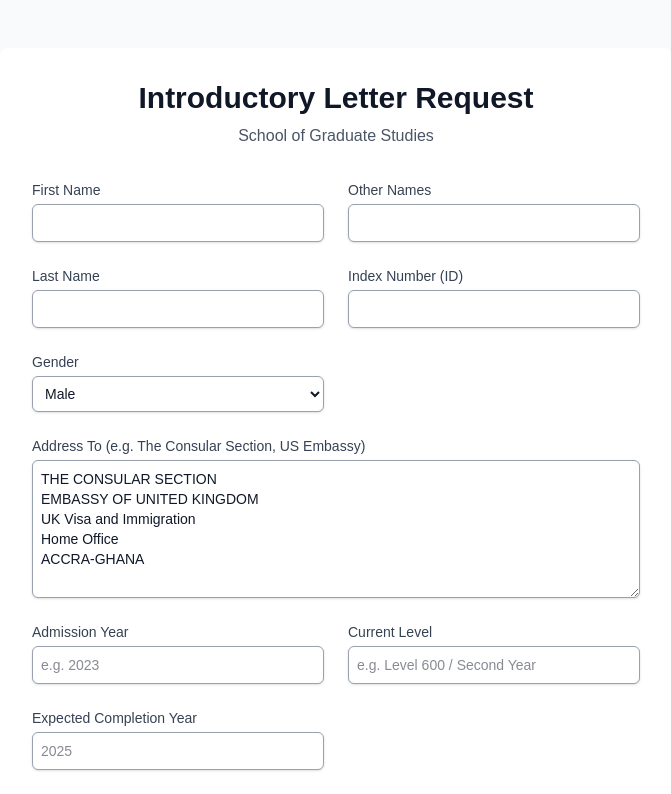
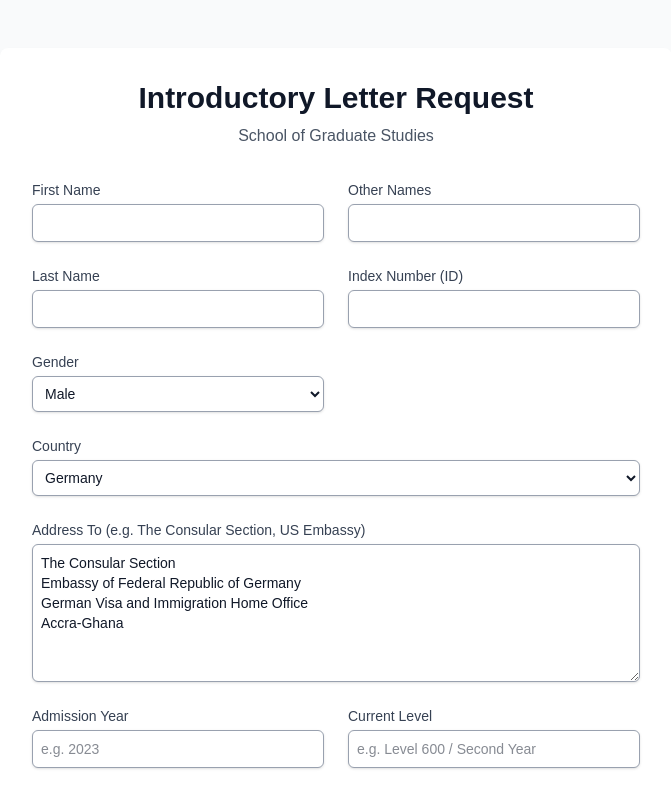
Before and after one commit to Edinam27/english-proficiency, a Next.js app: page /introductory in a window 1280 px wide. Shown: the top 794 px of the page, without its empty margins (304-975 px from the left). Built offline with nearby package versions, Linux system fonts and the light colour scheme.

Commit message:
feat: add country field and auto-populate consular addresses

```diff
--- a/app/api/students/[id]/route.ts
+++ b/app/api/students/[id]/route.ts
@@ -16,6 +16,7 @@ const updateSchema = z.object({
   admissionYear: z.string().optional(),
   currentLevel: z.string().optional(),
   purpose: z.string().optional(),
+  country: z.string().optional(),
   graduationDate: z.string().optional(),
   certificateNumber: z.string().optional(),
 });
--- a/app/api/students/route.ts
+++ b/app/api/students/route.ts
@@ -22,6 +22,7 @@ const studentSchema = z.object({
   admissionYear: z.string().optional(),
   currentLevel: z.string().optional(),
   purpose: z.string().optional(),
+  country: z.string().optional(),
 
   // Attestation fields
   graduationDate: z.string().optional(),
--- a/app/introductory/page.tsx
+++ b/app/introductory/page.tsx
@@ -1,11 +1,21 @@
 'use client';
 
-import React, { useState } from 'react';
+import React, { useState, useEffect } from 'react';
 import { useForm } from 'react-hook-form';
 import { zodResolver } from '@hookform/resolvers/zod';
 import { z } from 'zod';
 import { useRouter } from 'next/navigation';
 import { PROGRAMMES, getProgrammeDuration } from '@/lib/constants';
+
+const EMBASSY_ADDRESSES: Record<string, string> = {
+  'Germany': "The Consular Section\nEmbassy of Federal Republic of Germany\nGerman Visa and Immigration Home Office\nAccra-Ghana",
+  'UK': "The Consular Section\nBritish High Commission\nAccra-Ghana",
+  'USA': "The Consular Section\nEmbassy of the United States of America\nAccra-Ghana",
+  'Canada': "The Consular Section\nHigh Commission of Canada\nAccra-Ghana",
+  'China': "The Consular Section\nEmbassy of the People's Republic of China\nAccra-Ghana",
+};
+
+const COUNTRIES = ['Germany', 'UK', 'USA', 'Canada', 'China', 'Other'];
 
 const formSchema = z.object({
   firstName: z.string().min(1, 'First name is required'),
@@ -14,6 +24,7 @@ const formSchema = z.object({
   indexNumber: z.string().min(1, 'Index number is required'),
   gender: z.enum(['MALE', 'FEMALE']),
   programme: z.string().min(1, 'Programme is required'),
+  country: z.string().min(1, 'Country is required'),
   addressee: z.string().min(1, 'Address To is required'),
   admissionYear: z.string().min(1, 'Admission year is required'),
   currentLevel: z.string().min(1, 'Current level is required'),
@@ -34,17 +45,29 @@ export default function IntroductoryRequest() {
     handleSubmit,
     reset,
     watch,
+    setValue,
     formState: { errors },
   } = useForm<FormData>({
     resolver: zodResolver(formSchema) as any,
     defaultValues: {
       gender: 'MALE',
       programme: PROGRAMMES[0],
-      addressee: "THE CONSULAR SECTION\nEMBASSY OF UNITED KINGDOM\nUK Visa and Immigration\nHome Office\nACCRA-GHANA",
+      country: 'Germany', // Default to Germany as per request context
+      addressee: EMBASSY_ADDRESSES['Germany'],
     },
   });
 
+  const selectedCountry = watch('country');
   const selectedProgramme = watch('programme');
+
+  // Auto-populate addressee when country changes
+  useEffect(() => {
+    if (selectedCountry && EMBASSY_ADDRESSES[selectedCountry]) {
+      setValue('addressee', EMBASSY_ADDRESSES[selectedCountry]);
+    } else if (selectedCountry === 'Other') {
+      setValue('addressee', '');
+    }
+  }, [selectedCountry, setValue]);
 
   const onSubmit = async (data: FormData) => {
     setIsSubmitting(true);
@@ -157,6 +180,19 @@ export default function IntroductoryRequest() {
             </div>
 
             <div className="sm:col-span-2">
+              <label htmlFor="country" className="block text-sm font-medium text-gray-700">Country</label>
+              <select
+                {...register('country')}
+                className="mt-1 block w-full rounded-md border-gray-400 shadow-sm focus:border-indigo-500 focus:ring-indigo-500 sm:text-sm border p-2 text-gray-900 bg-white"
+              >
+                {COUNTRIES.map((c) => (
+                  <option key={c} value={c}>{c}</option>
+                ))}
+              </select>
+              {errors.country && <p className="mt-1 text-sm text-red-600">{errors.country.message}</p>}
+            </div>
+
+            <div className="sm:col-span-2">
               <label htmlFor="addressee" className="block text-sm font-medium text-gray-700">Address To (e.g. The Consular Section, US Embassy)</label>
               <textarea
                 {...register('addressee')}
--- a/components/EditStudentModal.tsx
+++ b/components/EditStudentModal.tsx
@@ -1,11 +1,18 @@
 'use client';
 
-import React, { useState } from 'react';
+import React, { useState, useEffect, useRef } from 'react';
 import { Student } from '@prisma/client';
 import { useForm } from 'react-hook-form';
 import { zodResolver } from '@hookform/resolvers/zod';
 import { z } from 'zod';
 import { PROGRAMMES, SIGNATORIES, getProgrammeDuration } from '@/lib/constants';
+
+const EMBASSY_ADDRESSES: Record<string, string> = {
+  'Germany': "The Consular Section\nEmbassy of Federal Republic of Germany\nGerman Visa and Immigration Home Office\nAccra-Ghana",
+  'UK': "The Consular Section\nBritish High Commission\nAccra-Ghana",
+};
+
+const COUNTRIES = ['Germany', 'UK', 'USA', 'Canada', 'China', 'Other'];
 
 const formSchema = z.object({
   firstName: z.string().min(1, 'First name is required'),
@@ -14,6 +21,7 @@ const formSchema = z.object({
   programme: z.string().min(1, 'Programme is required'),
   addressee: z.string().min(1, 'Addressee is required'),
   signatory: z.string().min(1, 'Signatory is required'),
+  country: z.string().optional(),
 
   // Proficiency fields
   completionYear: z.string().optional(),
@@ -56,6 +64,7 @@ export default function EditStudentModal({ student, isOpen, onClose, onSave }: E
       programme: student.programme,
       addressee: student.addressee || 'TO WHOM IT MAY CONCERN',
       signatory: student.signatory || 'DENIS_ATTUQUAYEFIO',
+      country: student.country || '',
 
       completionYear: student.completionYear || '',
       admissionYear: student.admissionYear || '',
@@ -69,6 +78,26 @@ export default function EditStudentModal({ student, isOpen, onClose, onSave }: E
   });
 
   const selectedProgramme = watch('programme');
+  const selectedCountry = watch('country');
+
+  // Track previous country to avoid overwriting address on initial render
+  const prevCountryRef = useRef(student.country || '');
+
+  useEffect(() => {
+    // Only auto-populate for INTRODUCTORY letters where the format is strict
+    const type = student.letterType || 'PROFICIENCY';
+
+    if (type === 'INTRODUCTORY') {
+      if (selectedCountry !== prevCountryRef.current) {
+        if (selectedCountry && EMBASSY_ADDRESSES[selectedCountry]) {
+          setValue('addressee', EMBASSY_ADDRESSES[selectedCountry], { shouldDirty: true });
+        } else if (selectedCountry === 'Other') {
+          setValue('addressee', '', { shouldDirty: true });
+        }
+        prevCountryRef.current = selectedCountry || '';
+      }
+    }
+  }, [selectedCountry, setValue, student.letterType]);
 
   const onSubmit = async (data: FormData) => {
     setIsSubmitting(true);
@@ -208,6 +237,20 @@ export default function EditStudentModal({ student, isOpen, onClose, onSave }: E
             {letterType === 'INTRODUCTORY' && (
               <>
                 <div>
+                  <label className="block text-sm font-medium text-gray-700">Country</label>
+                  <select
+                    {...register('country')}
+                    className="mt-1 block w-full rounded-md border-gray-300 shadow-sm focus:border-indigo-500 focus:ring-indigo-500 sm:text-sm border p-2"
+                  >
+                    <option value="">Select Country</option>
+                    {COUNTRIES.map((c) => (
+                      <option key={c} value={c}>
+                        {c}
+                      </option>
+                    ))}
+                  </select>
+                </div>
+                <div>
                   <label className="block text-sm font-medium text-gray-700">Admission Year</label>
                   <input
                     {...register('admissionYear')}
--- a/components/IntroductoryPDF.tsx
+++ b/components/IntroductoryPDF.tsx
@@ -118,7 +118,7 @@ export const IntroductoryPage = ({ student }: { student: Student }) => {
       </View>
 
       <View style={styles.addresseeSection}>
-        <Text>{toTitleCase(addressee || '')}</Text>
+        <Text>{addressee || ''}</Text>
       </View>
 
       <Text style={{ fontFamily: 'Times-Roman', marginBottom: 10 }}>Dear Sir/Madam,</Text>
```
Also changed, not shown: 1 other file (tests, documents, lock files or other folders).
